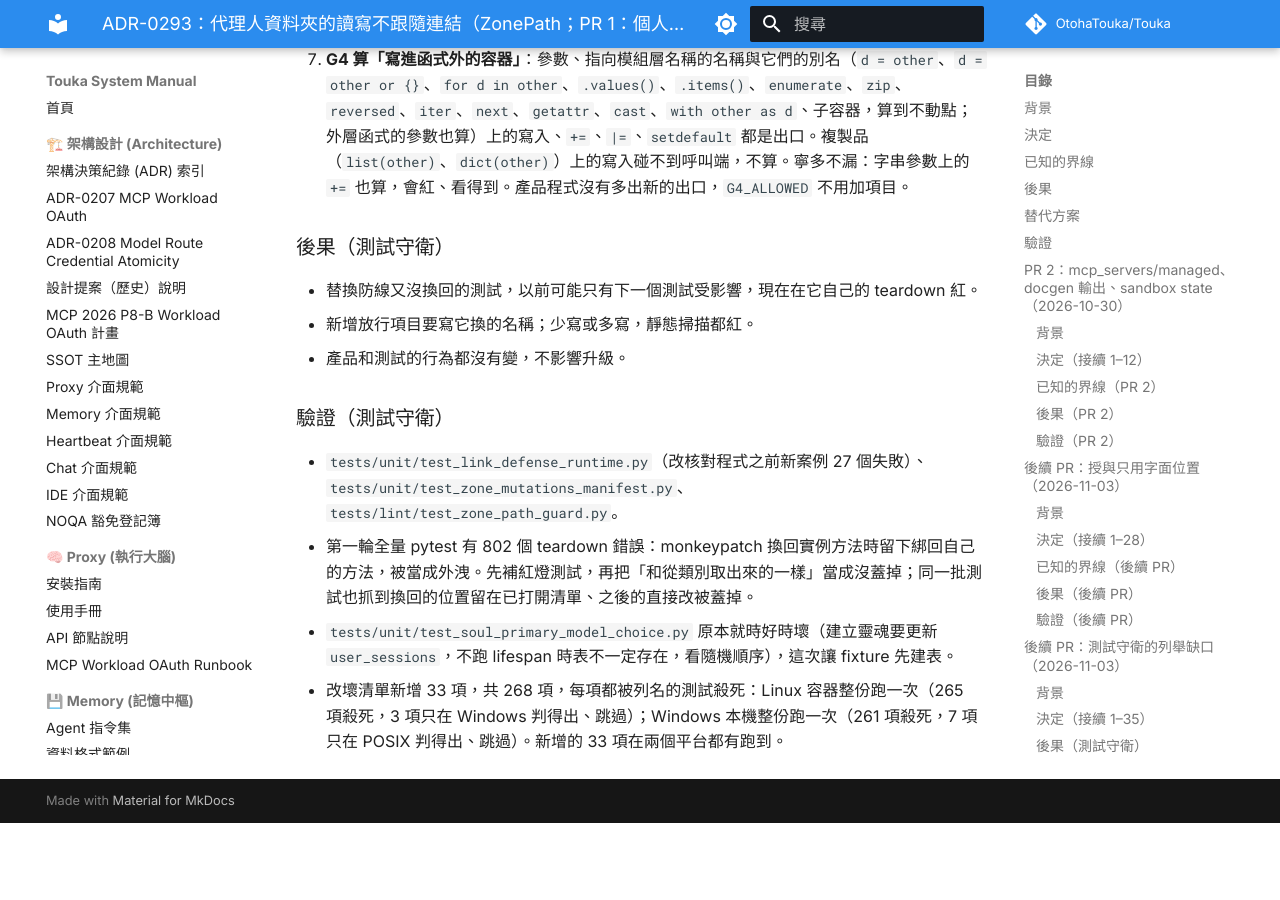
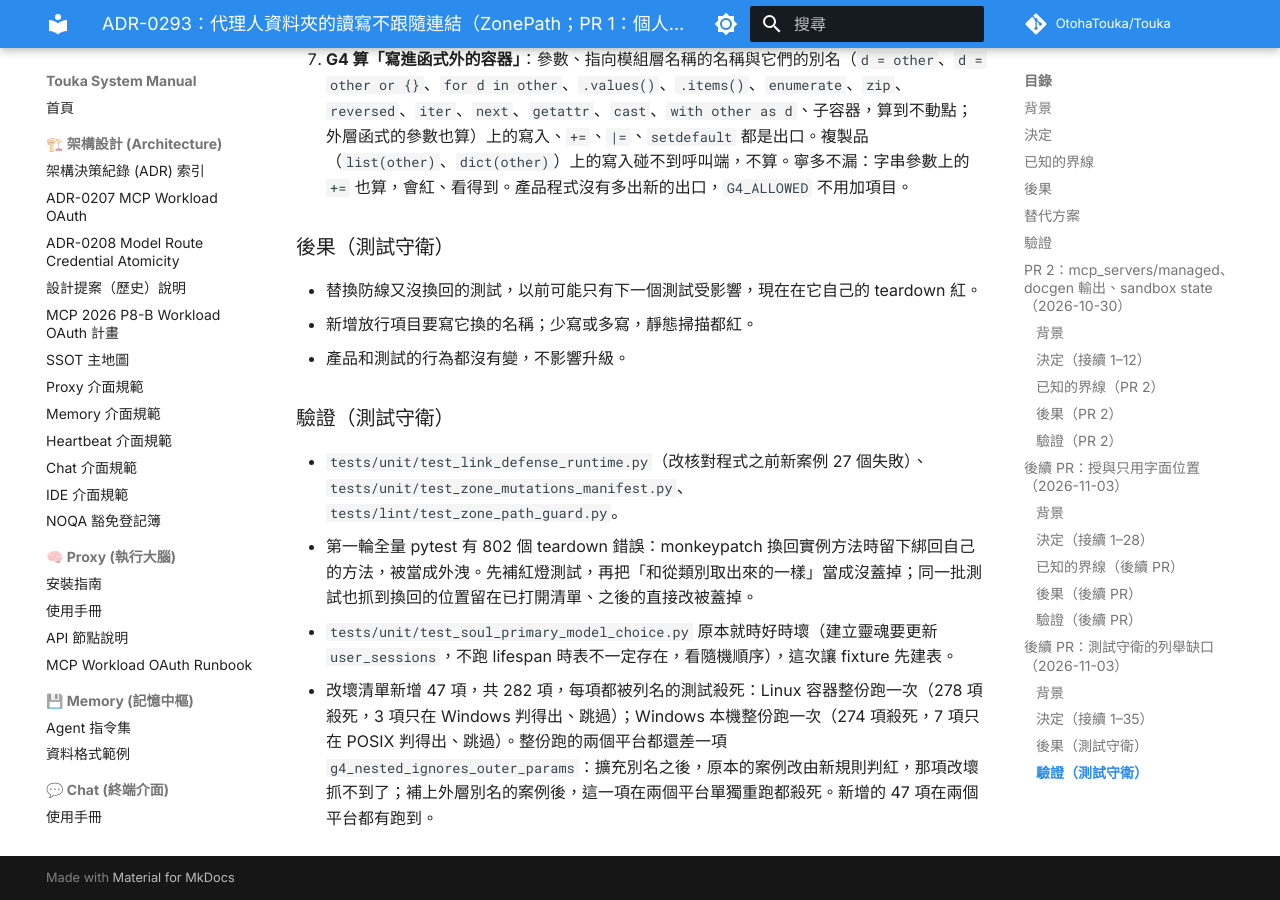
Before and after one commit to OtohaTouka/Touka, an MkDocs documentation site: the page built from docs/architecture/adr/0293-agent-folders-no-follow.md, in a window 1280 px wide and 900 px high, scrolled down 18399 px. Built offline with MkDocs 1.6.1 and Material for MkDocs 9.7.7, drawn with Linux system fonts in a browser that asks for light colours; comment, search, counter and statistics services are not loaded; before the commit the page ends 19222 px from its top, so only the background shows below that.

Commit message:
test(adr-0293): cover a nested function writing through an outer alias
Once aliases of module names counted as the caller's containers, the old
case turned red through that rule and the mutation of the outer-parameters
rule stopped being caught. Add the case that only the outer scope can tell
and record the mutation results of both platforms in the ADR.

Co-Authored-By: Claude Opus 5.5 <noreply@anthropic.com>

```diff
--- a/docs/architecture/adr/0293-agent-folders-no-follow.md
+++ b/docs/architecture/adr/0293-agent-folders-no-follow.md
@@ -254,4 +254,4 @@ PR 2 的「已知的界線」列了一串測試守衛看不到的寫法，多半
 - `tests/unit/test_link_defense_runtime.py`（改核對程式之前新案例 27 個失敗）、`tests/unit/test_zone_mutations_manifest.py`、`tests/lint/test_zone_path_guard.py`。
 - 第一輪全量 pytest 有 802 個 teardown 錯誤：monkeypatch 換回實例方法時留下綁回自己的方法，被當成外洩。先補紅燈測試，再把「和從類別取出來的一樣」當成沒蓋掉；同一批測試也抓到換回的位置留在已打開清單、之後的直接改被蓋掉。
 - `tests/unit/test_soul_primary_model_choice.py` 原本就時好時壞（建立靈魂要更新 `user_sessions`，不跑 lifespan 時表不一定存在，看隨機順序），這次讓 fixture 先建表。
-- 改壞清單新增 33 項，共 268 項，每項都被列名的測試殺死：Linux 容器整份跑一次（265 項殺死，3 項只在 Windows 判得出、跳過）；Windows 本機整份跑一次（261 項殺死，7 項只在 POSIX 判得出、跳過）。新增的 33 項在兩個平台都有跑到。
+- 改壞清單新增 47 項，共 282 項，每項都被列名的測試殺死：Linux 容器整份跑一次（278 項殺死，3 項只在 Windows 判得出、跳過）；Windows 本機整份跑一次（274 項殺死，7 項只在 POSIX 判得出、跳過）。整份跑的兩個平台都還差一項 `g4_nested_ignores_outer_params`：擴充別名之後，原本的案例改由新規則判紅，那項改壞抓不到了；補上外層別名的案例後，這一項在兩個平台單獨重跑都殺死。新增的 47 項在兩個平台都有跑到。
```
Also changed, not shown: 1 other file.
